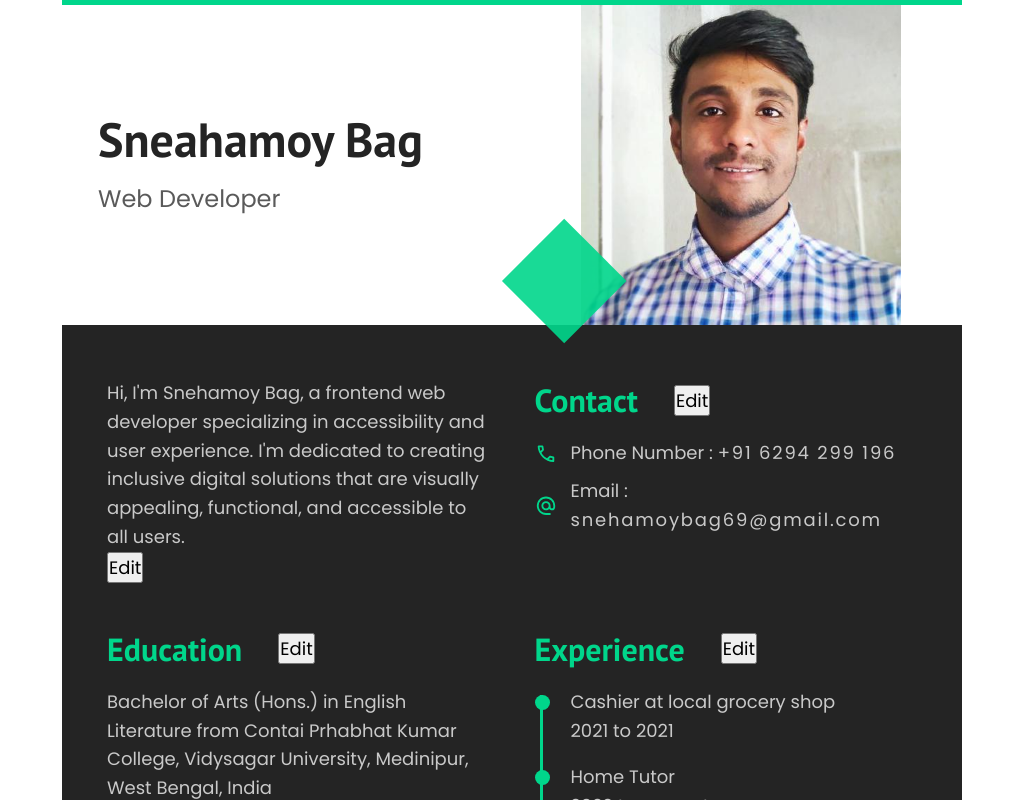
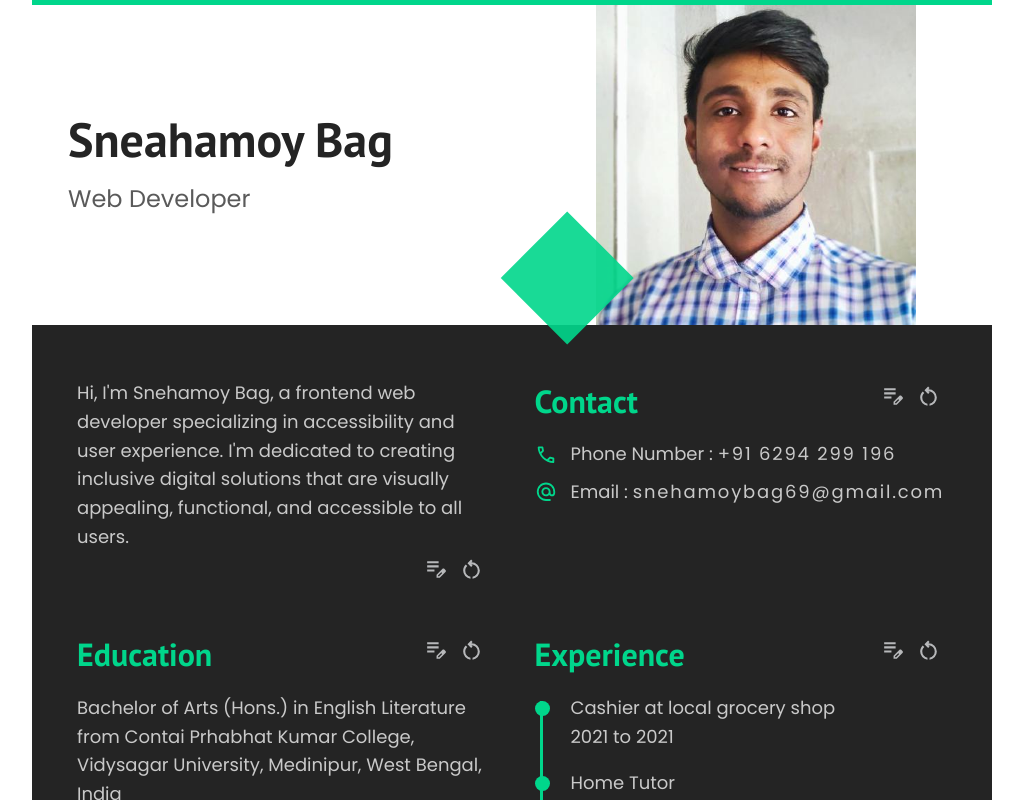
Before and after one commit to snehamoybag/snehamoy-cv, a React (Vite) app: page / in a window 1280 px wide. Shown: the top 800 px of the page, without its empty margins (128-1151 px from the left). Built offline with nearby package versions, Linux system fonts and the light colour scheme.

Commit message:
feat(button styling): add css styles for buttons

```diff
--- a/src/components/About.jsx
+++ b/src/components/About.jsx
@@ -1,6 +1,7 @@
 import { useState } from "react";
 import initialAboutData from "../data/about";
 import EditButton from "./buttons/EditButton";
+import ResetButton from "./buttons/ResetButton";
 import EditModal from "./EditModal";
 import AboutEditField from "./AboutEditField";
 import "../styles/about.css";
@@ -36,7 +37,10 @@ const About = () => {
   return (
     <section className="about">
       {aboutParagraphEls}
-      <EditButton handleClick={toggleEditModalState} />
+      <div className="about__buttons-wrapper">
+        <EditButton handleClick={toggleEditModalState} />
+        <ResetButton />
+      </div>
       {isEditModalOpen && (
         <EditModal
           id="about-edit-modal"
--- a/src/components/SectionHeading.jsx
+++ b/src/components/SectionHeading.jsx
@@ -1,10 +1,18 @@
 import EditButton from "./buttons/EditButton";
+import ResetButton from "./buttons/ResetButton";
 import "../styles/section-heading.css";
 
-const SectionHeading = ({ title, handleEditButtonClick }) => (
+const SectionHeading = ({
+  title,
+  handleEditButtonClick,
+  handleResetButtonClick,
+}) => (
   <div className="section-heading">
     <h2 className="section-heading__title">{title}</h2>
-    <EditButton handleClick={handleEditButtonClick} />
+    <div className="section-heading__buttons-wrapper">
+      <EditButton handleClick={handleEditButtonClick} />
+      <ResetButton handleClick={handleResetButtonClick} />
+    </div>
   </div>
 );
 
--- a/src/components/buttons/AddMoreButton.jsx
+++ b/src/components/buttons/AddMoreButton.jsx
@@ -1,4 +1,6 @@
-const AddMoreButton = ({ text = "+ Add more...", handleClick }) => (
+import "../../styles/btn.css";
+
+const AddMoreButton = ({ text = "Add more...", handleClick }) => (
   <button className="btn btn--add-more" onClick={handleClick}>
     {text}
   </button>
--- a/src/components/buttons/EditButton.jsx
+++ b/src/components/buttons/EditButton.jsx
@@ -1,6 +1,14 @@
+import "../../styles/btn.css";
+import "../../styles/sr-only.css";
+
 const EditButton = ({ text = "Edit", handleClick }) => {
   return (
-    <button type="button" className="btn--edit" onClick={handleClick}>
+    <button
+      type="button"
+      className="btn btn--edit"
+      title={text}
+      onClick={handleClick}
+    >
       <span className="sr-only">{text}</span>
     </button>
   );
--- a/src/components/buttons/FormCancelButton.jsx
+++ b/src/components/buttons/FormCancelButton.jsx
@@ -1,5 +1,7 @@
+import "../../styles/btn.css";
+
 const FormCancelButton = ({ text = "Cancel", handleClick }) => (
-  <button type="submit" className="btn btn--submit" onClick={handleClick}>
+  <button type="submit" className="btn btn--cancel" onClick={handleClick}>
     {text}
   </button>
 );
--- a/src/components/buttons/FormSubmitButton.jsx
+++ b/src/components/buttons/FormSubmitButton.jsx
@@ -1,3 +1,5 @@
+import "../../styles/btn.css";
+
 const FormSubmitButton = ({ text = "Submit", handleClick }) => (
   <button type="submit" className="btn btn--submit" onClick={handleClick}>
     {text}
--- /dev/null
+++ b/src/components/buttons/ResetButton.jsx
@@ -0,0 +1,10 @@
+import "../../styles/btn.css";
+import "../../styles/sr-only.css";
+
+const ResetButton = ({ text = "Reset", handleClick }) => (
+  <button className="btn btn--reset" title={text} onClick={handleClick}>
+    <span className="sr-only">{text}</span>
+  </button>
+);
+
+export default ResetButton;
--- a/src/styles/About.css
+++ b/src/styles/About.css
@@ -5,3 +5,9 @@
 .about__paragraph:first-of-type {
   margin-top: 0;
 }
+
+.about__buttons-wrapper {
+  display: flex;
+  justify-content: end;
+  align-items: center;
+}
--- a/src/styles/app.css
+++ b/src/styles/app.css
@@ -21,12 +21,14 @@
   --clr-neutral-100: hsla(0, 0%, 100%, 1);
   --clr-neutral-200: hsla(0, 0%, 90%, 1);
   --clr-neutral-700: hsla(0, 0%, 14%, 1);
+
+  --clr-danger-400: hsla(0, 100%, 62%, 1);
 }
 
 .app {
   background-color: var(--clr-neutral-700);
   color: var(--clr-neutral-200);
-  max-width: 900px;
+  max-width: 960px;
   min-height: 100vh; /* fallback if dvh doesn't work */
   min-height: 100dvh;
   font-family: var(--ff-primary);
--- /dev/null
+++ b/src/styles/btn.css
@@ -0,0 +1,132 @@
+.btn:hover {
+  cursor: pointer;
+}
+
+.btn--edit,
+.btn--reset {
+  --size: 2em;
+  --bg-clr: transparent;
+
+  width: var(--size);
+  height: var(--size);
+  background-repeat: no-repeat;
+  background-size: 70%;
+  background-position: center;
+  background-color: var(--bg-clr);
+  border: none;
+  border-radius: 50%;
+  opacity: 0.75;
+  transition: all 200ms ease-in-out;
+}
+
+.btn--edit:hover,
+.btn--edit:focus,
+.btn--reset:hover,
+.btn--reset:focus {
+  box-shadow: 3px 3px 10px hsla(0, 0%, 0%, 0.5);
+  opacity: 1;
+}
+
+.btn--edit:active,
+.btn--reset:active {
+  transform: scale(0.95);
+  box-shadow: none;
+}
+
+.btn--edit {
+  background-image: url("../assets/icons/edit_note.svg");
+}
+
+.btn--edit:hover,
+.btn--edit:focus {
+  --bg-clr: var(--clr-primary-400);
+}
+
+.btn--reset {
+  background-image: url("../assets/icons/restart_alt.svg");
+}
+
+.btn--reset:hover,
+.btn--reset:focus {
+  --bg-clr: var(--clr-danger-400);
+}
+
+.btn--submit,
+.btn--cancel {
+  padding: 0.35em 1em;
+  border: 2px solid var(--clr-primary-700);
+  border-radius: 0.5rem;
+  box-shadow: 0px 5px 10px hsla(0, 0%, 0%, 0.25);
+  opacity: 0.9;
+  transition: all 200ms ease-in-out;
+}
+
+.btn--submit:hover,
+.btn--submit:focus,
+.btn--cancel:hover,
+.btn--cancel:focus {
+  opacity: 1;
+  transform: scale(1.02);
+}
+
+.btn--submit:active,
+.btn--cancel:active {
+  box-shadow: none;
+  transform: scale(0.95);
+}
+
+.btn--submit {
+  color: var(--clr-primary-700);
+  background-color: var(--clr-primary-400);
+}
+
+.btn--cancel {
+  color: var(--clr-neutral-100);
+  background-color: var(--clr-danger-400);
+}
+
+.btn--add-more {
+  --circle-size: 1em;
+  --circle-clr: var(--clr-primary-400);
+
+  padding: 0.35em 0 0.35em 1.25em;
+  color: var(--clr-primary-400);
+  background-color: transparent;
+  border: none;
+  opacity: 0.9;
+  position: relative;
+}
+
+.btn--add-more::before,
+.btn--add-more::after {
+  position: absolute;
+  top: 50%;
+  left: 0;
+  transform: translateY(-50%);
+}
+
+.btn--add-more::before {
+  content: "";
+  width: var(--circle-size);
+  height: var(--circle-size);
+  border: 2px solid var(--circle-clr);
+  border-radius: 50%;
+}
+
+.btn--add-more::after {
+  content: "+";
+  left: 0.16em;
+}
+
+.btn--add-more:hover,
+.btn--add-more:focus {
+  font-weight: var(--fw-bold);
+  opacity: 1;
+}
+
+.btn--add-more:active {
+  --circle-clr: var(--clr-neutral-200);
+
+  color: var(--clr-neutral-200);
+  transform: scale(0.98);
+}
--- a/src/styles/section-heading.css
+++ b/src/styles/section-heading.css
@@ -1,7 +1,7 @@
 .section-heading {
   display: flex;
+  justify-content: space-between;
   align-items: center;
-  column-gap: 2em;
-  row-gap: 1em;
+  gap: 1em;
   margin-bottom: 1em;
 }
--- /dev/null
+++ b/src/styles/sr-only.css
@@ -0,0 +1,11 @@
+/* hiding class , making content visible only to screen readers but not visually */
+/* "sr" meaning "screen reader" */
+.sr-only:not(:focus):not(:active) {
+  clip: rect(0 0 0 0);
+  clip-path: inset(50%);
+  width: 1px;
+  height: 1px;
+  overflow: hidden;
+  position: absolute;
+  white-space: nowrap;
+}
```
